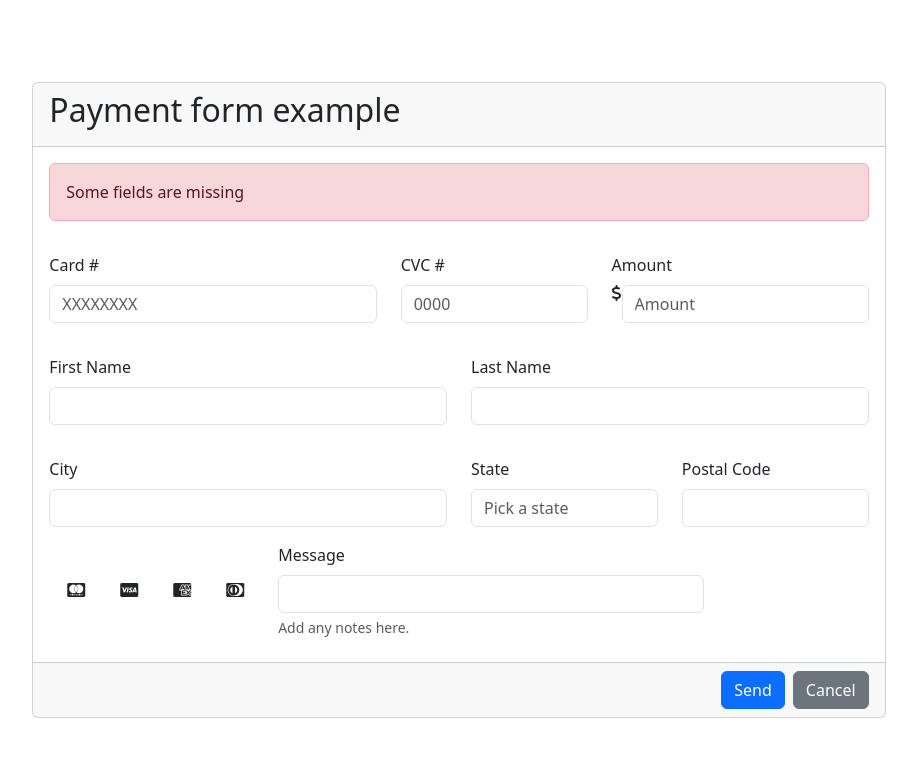
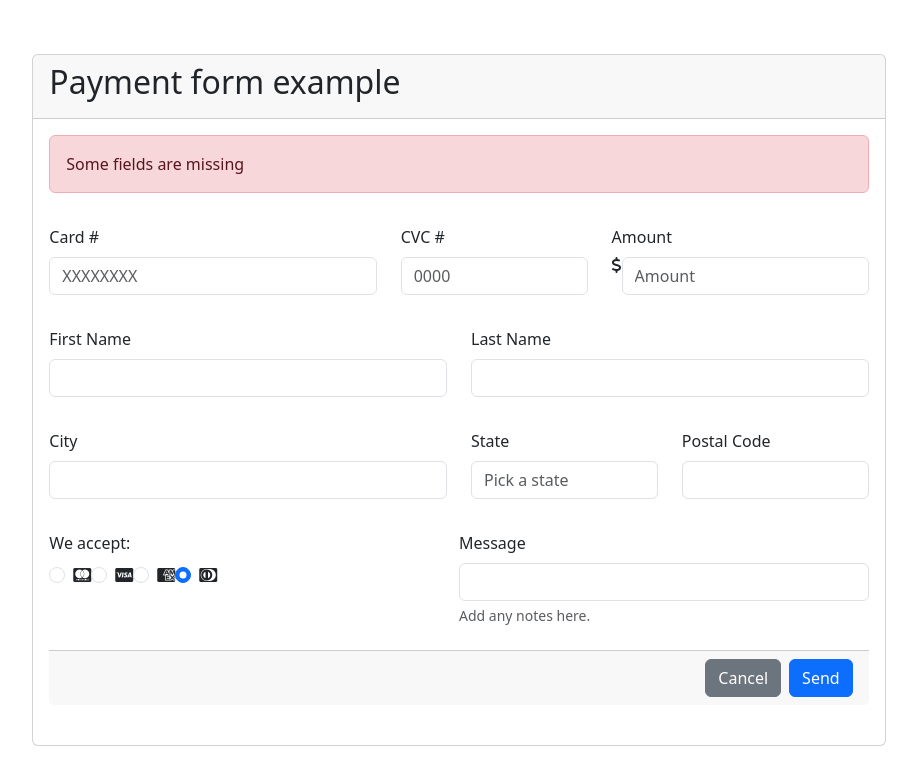
Before and after one commit to 4GeeksAcademy/form-HTML5-Jessica, a plain HTML site: page index.html in a window 1280 px wide. Shown: the whole page, without its empty margins (181-1098 px from the left). Drawn offline with nearby package versions, Linux system fonts and the light colour scheme.

Commit message:
proyecto terminado

```diff
--- a/index.html
+++ b/index.html
@@ -20,6 +20,7 @@
                 <div class="col-5">
                 <label for="exampleFormControlInput1" class="form-label">Card #</label>
                 <input id="exampleFormControlInput1" type="number" class="form-control" placeholder="XXXXXXXX" aria-label="Card">
+
                      </div>
                 <div class="col-3">
                 <label for="exampleFormControlInput1" class="form-label">CVC #</label>
@@ -71,13 +72,41 @@
 
 
 
-        <div class="d-flex">
-                <div class="btn-group col-3 m-3" role="group" aria-label="Basic example">
-            <button type="button" class="btn btn-Secondary"><i class="fa-brands fa-cc-mastercard"></i></button>
-            <button type="button" class="btn btn-Secondary"><i class="fa-brands fa-cc-visa"></i></button>
-            <button type="button" class="btn btn-Secondary"><i class="fa-brands fa-cc-amex"></i></button>
-            <button type="button" class="btn btn-Secondary"><i class="fa-brands fa-cc-diners-club"></i></button>
+        <div class="card-body">
+            <div class="d-flex">
+                <div class="col-6">
+                <label for="exampleFormControlInput1" class="form-label">We accept:</label>
+                <div class="d-flex">
+            <div class="form-check">
+            <input class="form-check-input" type="radio" name="flexRadioDefault" id="flexRadioDefault1">
+            <label class="form-check-label" for="flexRadioDefault1">
+                <i class="fa-brands fa-cc-mastercard"></i>
+            </label>
+             </div>
+            <div class="form-check">
+            <input class="form-check-input" type="radio" name="flexRadioDefault" id="flexRadioDefault2" checked>
+            <label class="form-check-label" for="flexRadioDefault2">
+                <i class="fa-brands fa-cc-visa"></i>
+            </label>
                 </div>
+            <div class="form-check">
+            <input class="form-check-input" type="radio" name="flexRadioDefault" id="flexRadioDefault1">
+            <label class="form-check-label" for="flexRadioDefault1">
+                <i class="fa-brands fa-cc-amex"></i>
+            </label>
+                </div>
+            <div class="form-check">
+            <input class="form-check-input" type="radio" name="flexRadioDefault" id="flexRadioDefault2" checked>
+            <label class="form-check-label" for="flexRadioDefault2">
+                <i class="fa-brands fa-cc-diners-club"></i>
+            </label>
+               </div>
+
+         </div>
+
+
+
+     </div>
 
             <div class="col-6">
                  <label for="inputPassword5" class="form-label">Message</label>
@@ -90,11 +119,19 @@
 
 <br>
 
-    <div class="card-footer text-body-secondary d-flex flex-row-reverse">
-        <button type="button" class="btn btn-secondary ms-2">Cancel</button>
-        <button type="button" class="btn btn-primary">Send</button>
+        <div class="card-footer text-body-secondary d-flex flex-row-reverse">
+            <button type="button" class="btn btn-primary ms-2">Send</button>
+            <button type="button" class="btn btn-secondary ms-2">Cancel</button>
+         </div>
+
     </div>
-    </div>
+
+
+        <br>
+
+
+
+</div>
 
 
     <script src="https://kit.fontawesome.com/60b0014b99.js" crossorigin="anonymous"></script>
```
